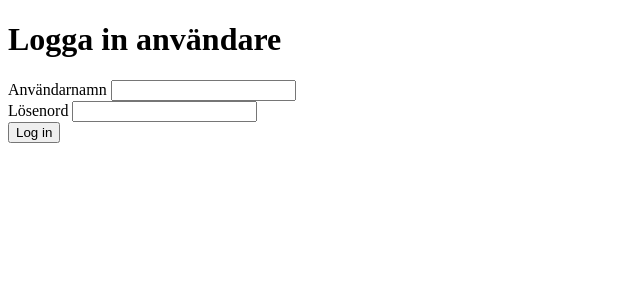
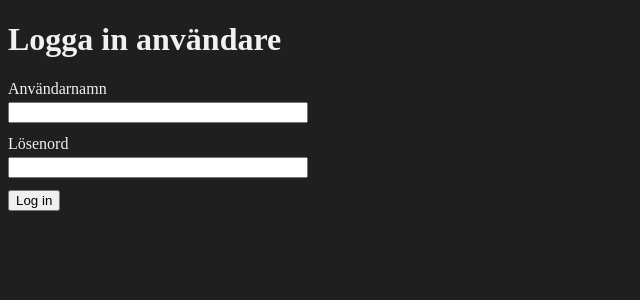
Before and after one commit to Cratairx/SpringBootNotesAssignment, a Spring Boot app: page /login in a window 1280 px wide. Shown: the top 300 px of the page, without its empty margins (0-640 px from the left). Run offline with Spring Boot 4, Linux system fonts and the light colour scheme; some of the project's set-up classes (security, data sources, template engines, error pages and the like) are left out, and stand-ins take their place.

Commit message:
Trött nu.

```diff
--- a/src/main/java/org/example/springbootnotesassignment/config/SecurityConfig.java
+++ b/src/main/java/org/example/springbootnotesassignment/config/SecurityConfig.java
@@ -23,6 +23,7 @@ public class SecurityConfig {
     public SecurityFilterChain filterChain(HttpSecurity http) throws Exception {
         http
                 .authorizeHttpRequests(auth -> auth
+                        .requestMatchers("/style.css").permitAll()
                         .requestMatchers("/","/register", "/success", "/login","/notes").permitAll()
                         .anyRequest().authenticated()
                 )
--- a/src/main/java/org/example/springbootnotesassignment/controller/LogInController.java
+++ /dev/null
@@ -1,5 +0,0 @@
-package org.example.springbootnotesassignment.controller;
-
-public class LogInController {
-
-}
--- a/src/main/java/org/example/springbootnotesassignment/controller/NoteController.java
+++ b/src/main/java/org/example/springbootnotesassignment/controller/NoteController.java
@@ -28,7 +28,8 @@ public class NoteController {
                           @RequestParam String username,
                           RedirectAttributes redirectAttributes) {
         noteService.addNote(username, title, content);
-        return "redirect:/success?username=" + username;
+        redirectAttributes.addFlashAttribute("username",username);
+        return "redirect:/success";
     }
 
 }
--- /dev/null
+++ b/src/main/resources/static/style.css
@@ -0,0 +1,18 @@
+.button-container {
+    display: flex;
+    flex-direction: column;
+    width: fit-content;
+}
+[data-bs-theme] body, body {
+    background-color: #1f1f1f;
+    color: #f1f1f1;
+}
+.form-group {
+    display: flex;
+    flex-direction: column;
+    gap: 4px;
+    margin-bottom: 12px;
+}
+form {
+    width: 300px;
+}
--- a/src/main/resources/templates/login.html
+++ b/src/main/resources/templates/login.html
@@ -3,16 +3,17 @@
 <head>
     <meta charset="UTF-8">
     <title>LogIn</title>
+    <link rel="stylesheet" th:href="@{/style.css}">
 </head>
 <body>
 <h1> Logga in användare</h1>
 <p th:if="${error}" th:text ="${error}" style = "color : red"></p>
 <form method ="post" action ="/login">
-    <div>
+    <div class = "form-group">
         <label for="username"   > Användarnamn</label>
         <input type = "text" id = "username" name ="username">
     </div>
-    <div>
+    <div class = "form-group">
         <label for="password">Lösenord </label>
         <input type = "text" id = "password" name ="password">
     </div>
--- a/src/main/resources/templates/notes.html
+++ b/src/main/resources/templates/notes.html
@@ -3,6 +3,7 @@
 <head>
     <meta charset="UTF-8">
     <title>My notes</title>
+    <link rel="stylesheet" th:href="@{/style.css}">
 </head>
 <body>
 <form method="post" th:action="@{/notes}">
--- a/src/main/resources/templates/register.html
+++ b/src/main/resources/templates/register.html
@@ -3,6 +3,7 @@
 <head>
     <meta charset="UTF-8">
     <title>Registerar andvändare</title>
+    <link rel="stylesheet" th:href="@{/style.css}">
 </head>
 <body>
 <h1> Registerar användare</h1>
--- a/src/main/resources/templates/style.css
+++ /dev/null
@@ -1,5 +0,0 @@
-.button-container {
-    display: flex;
-    flex-direction: column;
-    width: fit-content;
-}
--- a/src/main/resources/templates/success.html
+++ b/src/main/resources/templates/success.html
@@ -4,6 +4,7 @@
     <meta charset="UTF-8">
     <title>Inloggad</title>
     <link rel="stylesheet" href="https://cdn.jsdelivr.net/npm/bootstrap@5.3.0/dist/css/bootstrap.min.css">
+    <link rel="stylesheet" th:href="@{/style.css}">
 
 </head>
 <body>
```
